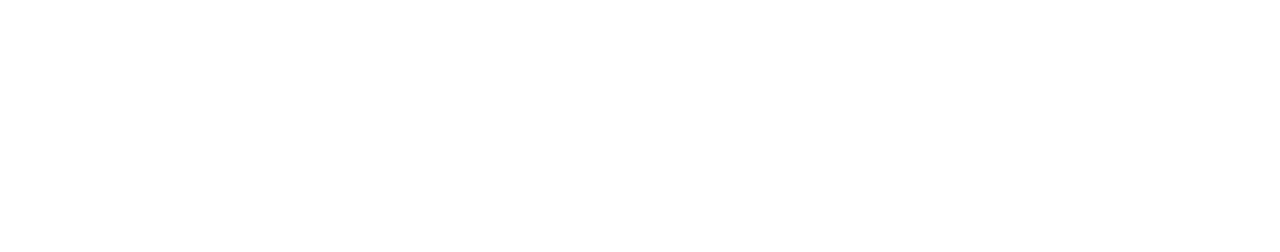
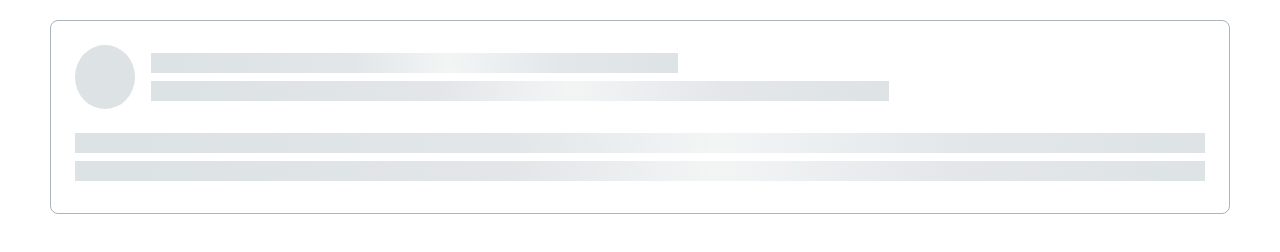
Before and after one commit to js-tasks-ru/htmlcss-20241107_katerinashatunova, a website: page 04-lection2/02-skeleton/index.html in a window 1280 px wide. Drawn offline with Linux system fonts and the light colour scheme.

Commit message:
html and style for skeleton

```diff
--- a/04-lection2/02-skeleton/index.html
+++ b/04-lection2/02-skeleton/index.html
@@ -1,11 +1,25 @@
-<!DOCTYPE html>
-<!-- Страница со скелетоном -->
 <html lang="ru">
-    <head>
-        <link rel="stylesheet" href="../../assets/css/main.css">
-        <link rel="stylesheet" href="./skeleton.css">
-    </head>
-    <body>
+<head>
+    <meta charset="utf-8">
+    <meta name="viewport" content="width=device-width, initial-scale=1">
+    <title>Skeleton</title>
+    <link rel="stylesheet" href="../../assets/css/main.css">
+    <link rel="stylesheet" href="./skeleton.css">
+</head>
+<body style="padding: 20px 50px">
+<div class="skeleton">
+    <div class="skeleton__block">
+        <div class="skeleton__avatar"></div>
+        <div class="skeleton__block-text">
+            <div class="skeleton__text" style="width: 50%"></div>
+            <div class="skeleton__text" style="width: 70%"></div>
+        </div>
+    </div>
 
-    </body>
+    <div class="skeleton__block-text">
+        <div class="skeleton__text"></div>
+        <div class="skeleton__text"></div>
+    </div>
+</div>
+</body>
 </html>
--- a/04-lection2/02-skeleton/skeleton.css
+++ b/04-lection2/02-skeleton/skeleton.css
@@ -0,0 +1,33 @@
+.skeleton {
+    padding: 24px 24px 32px 24px;
+    background-color: var(--white);
+    border-radius: 8px;
+    border: 1px solid var(--grey-3);
+}
+
+.skeleton__block {
+    display: flex;
+    gap: 16px;
+    align-items: center;
+    margin-bottom: 24px;
+}
+
+.skeleton__avatar {
+    width: 64px;
+    height: 64px;
+    border-radius: 50%;
+    background-color: var(--grey-2);
+}
+
+.skeleton__block-text {
+    width: 100%;
+}
+
+.skeleton__text {
+    height: 20px;
+    background: linear-gradient(92.51deg, #DDE2E5 6.44%, #E2E6E8 38.47%, #F3F5F5 56.48%, #E3E7EA 77.5%, #DDE2E5 102.52%);
+}
+
+.skeleton__text + .skeleton__text {
+    margin-top: 8px;
+}
```
